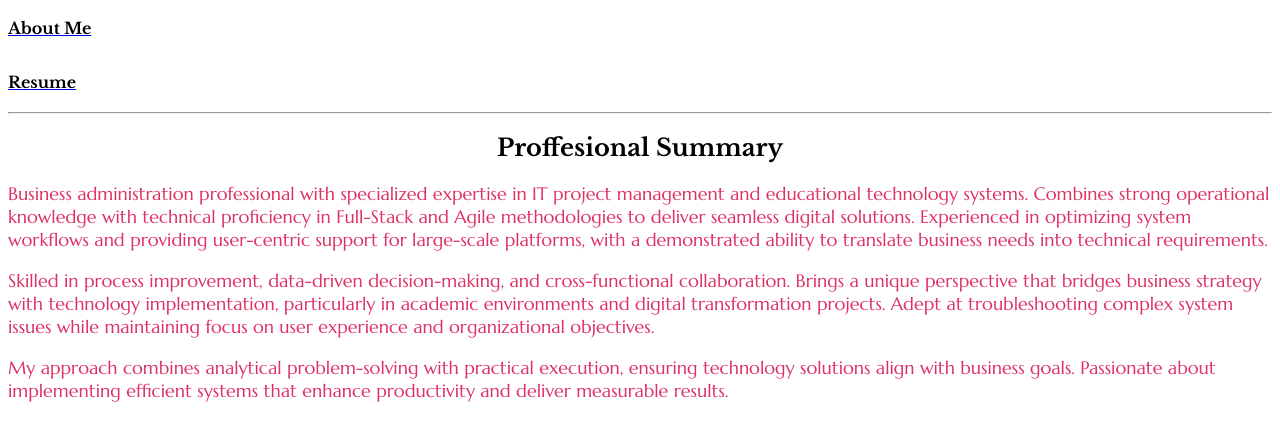
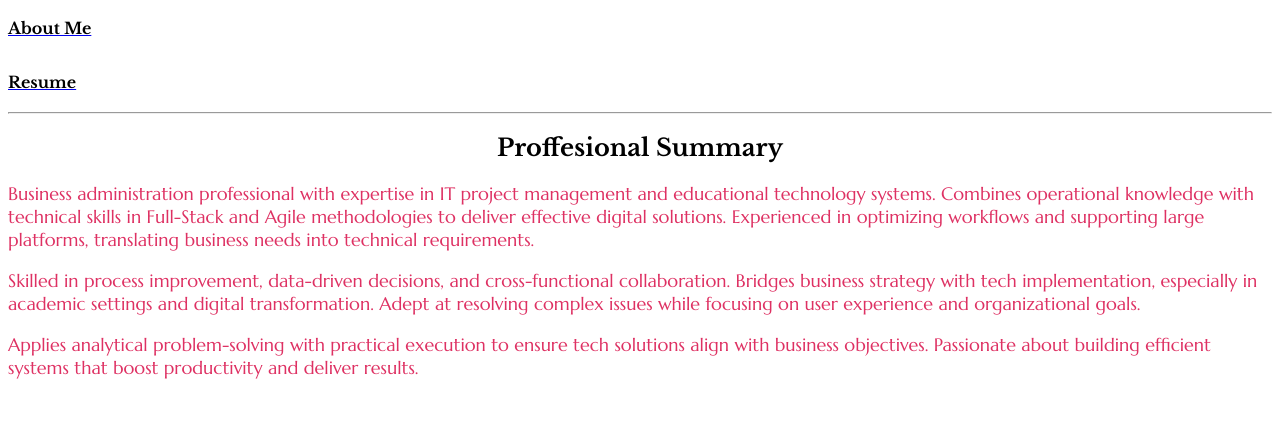
Before and after one commit to sreeram-gumma/my-webpage, a plain HTML site: page index.html in a window 1280 px wide. Shown: the part 66-506 px from the top of the page. Drawn offline with nearby package versions, Linux system fonts and the light colour scheme.

Commit message:
git push

```diff
--- a/index.html
+++ b/index.html
@@ -22,9 +22,9 @@
 <body>
     <div>
         <h2 style="text-align: center" class="Header">Proffesional Summary</h2>
-        <p id="Summary">Business administration professional with specialized expertise in IT project management and educational technology systems. Combines strong operational knowledge with technical proficiency in Full-Stack and Agile methodologies to deliver seamless digital solutions. Experienced in optimizing system workflows and providing user-centric support for large-scale platforms, with a   demonstrated ability to translate business needs into technical requirements.</p>
-        <p id="Summary">Skilled in process improvement, data-driven decision-making, and cross-functional collaboration. Brings a unique perspective that bridges business strategy with technology implementation, particularly in academic environments and digital transformation projects. Adept at troubleshooting complex system issues while maintaining focus on user experience and organizational objectives.</p>
-        <p id="Summary">My approach combines analytical problem-solving with practical execution, ensuring technology solutions align with business goals. Passionate about implementing efficient systems that enhance productivity and deliver measurable results.</p>
+        <p id="Summary">Business administration professional with expertise in IT project management and educational technology systems. Combines operational knowledge with technical skills in Full-Stack and Agile methodologies to deliver effective digital solutions. Experienced in optimizing workflows and supporting large platforms, translating business needs into technical requirements.</p>
+        <p id="Summary">Skilled in process improvement, data-driven decisions, and cross-functional collaboration. Bridges business strategy with tech implementation, especially in academic settings and digital transformation. Adept at resolving complex issues while focusing on user experience and organizational goals.</p>
+        <p id="Summary">Applies analytical problem-solving with practical execution to ensure tech solutions align with business objectives. Passionate about building efficient systems that boost productivity and deliver results.</p>
     </div>
 </body>
 </html>
```
